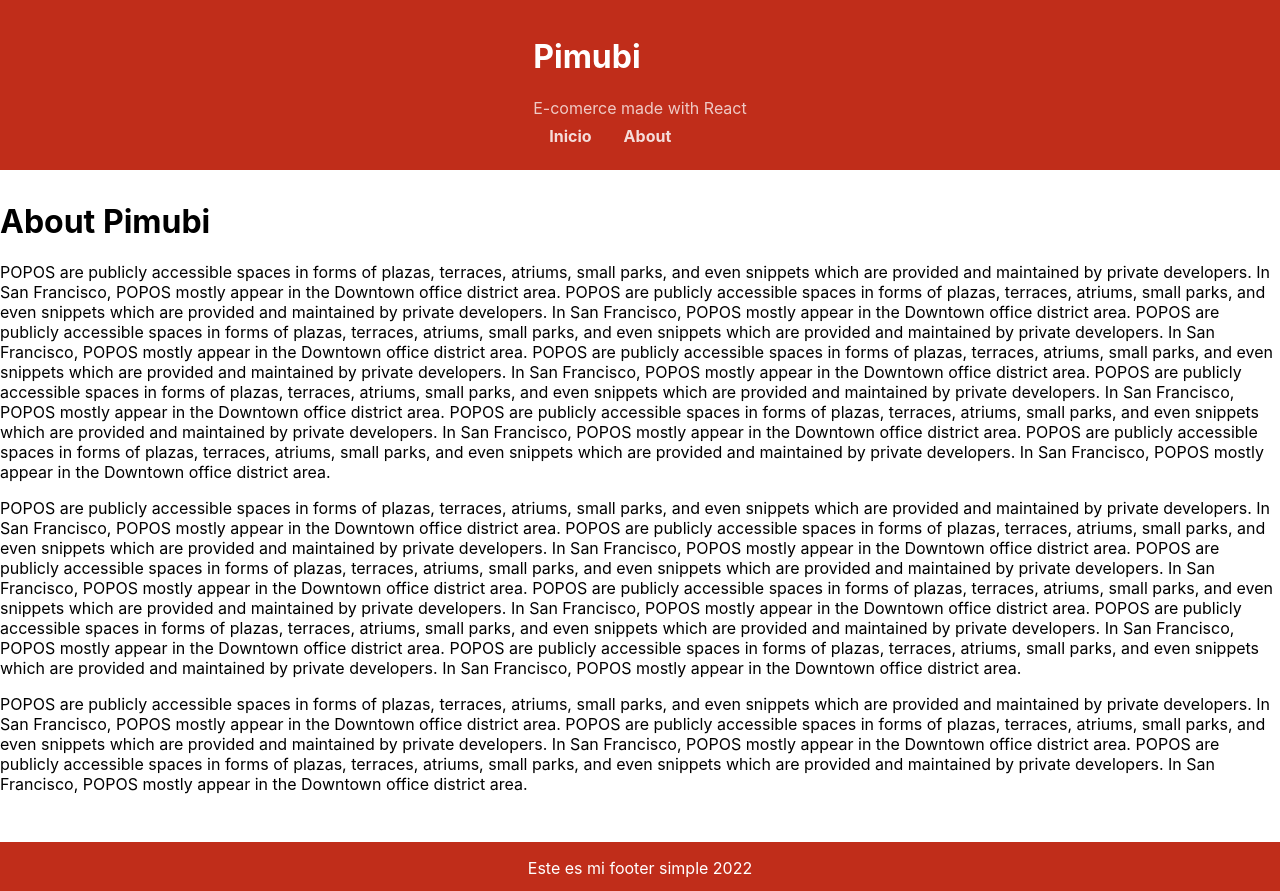
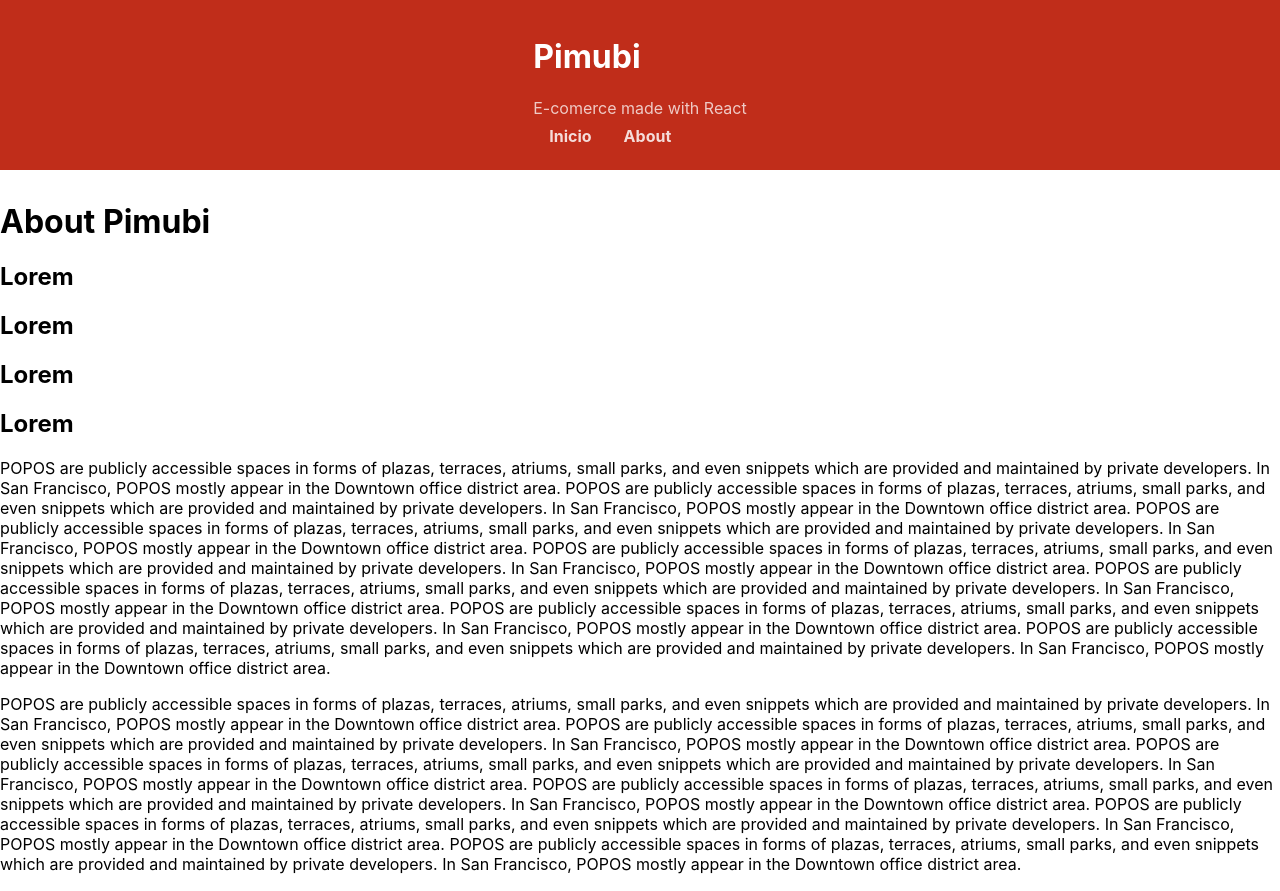
Before and after one commit to PimubiWeb/tienda-react, a React (Create React App) app: page /About in a window 1280 px wide. Shown: the top 891 px of the page. Built offline with nearby package versions, Linux system fonts and the light colour scheme.

Commit message:
localstorage, details product

```diff
--- a/src/App.js
+++ b/src/App.js
@@ -4,6 +4,8 @@ import Title from './components/Title';
 import ProductList from './components/ProductList';
 import Footer from './components/Footer';
 import About from './components/About';
+import POPOSDetails from './components/ProductDetails';
+
 
 import {
   BrowserRouter,
@@ -13,6 +15,20 @@ import {
 
 export class App extends Component{
 
+  constructor(){
+    super();
+
+    if(localStorage.getItem('carrito')){
+      this.state = {
+        data: [], carrito: JSON.parse(localStorage.getItem('carrito'))
+      }
+    }else{
+      this.state = {
+        data: [], carrito: []
+      }
+    }
+  }
+
   render() {
     return (
       <div className='App'>
@@ -20,8 +36,9 @@ export class App extends Component{
         <BrowserRouter>
           <Title />
           <Routes>
-          <Route path="/" element={<ProductList />} />
+          <Route exact path="/" element={<ProductList />} />
           <Route path='/About' element= {< About />} />
+          <Route path="/detail/:id" element={< POPOSDetails list={this.state.data} />} />
           </Routes>
           <Footer/>
         </BrowserRouter>
--- a/src/components/About.js
+++ b/src/components/About.js
@@ -4,6 +4,10 @@ function About() {
   return (
     <div>
       <h1>About Pimubi</h1>
+      <h2>Lorem</h2>
+      <h2>Lorem</h2>
+      <h2>Lorem</h2>
+      <h2>Lorem</h2>
       <p>POPOS are publicly accessible spaces in
         forms of plazas, terraces, atriums, small
         parks, and even snippets which are provided
--- a/src/components/Footer.css
+++ b/src/components/Footer.css
@@ -1,9 +1,7 @@
 .Footer {
     box-sizing: border-box;
     width: 100%;
-    display: flex;
-    justify-content: center;
-    align-items: baseline;
+    text-align: center;
     margin-top: 3em;
     padding: 1em;
     background-color: rgb(192, 45, 26);
--- a/src/components/Footer.js
+++ b/src/components/Footer.js
@@ -7,7 +7,7 @@ function Footer() {
 
   return (
 
-      <footer className='Footer'>Este es mi footer simple 2022</footer>
+    <footer className='Footer'>Este es mi footer simple 2022</footer>
 
   )
 }
--- a/src/components/Product.js
+++ b/src/components/Product.js
@@ -1,11 +1,14 @@
 // Componente Producto
 
 import React from 'react'
+import { Link } from 'react-router-dom'
 import './Product.css'
+
 
 function Product(props) {
   const { name, image, price } = props
   return (
+    <Link to={'/detail/'+props.id}>
     <div className="product">
       <img
         src={`${process.env.PUBLIC_URL}images/${image}`}
@@ -15,7 +18,9 @@ function Product(props) {
       />
       <h1>{name}</h1>
       <div>Price: {price}</div>
+      <button onClick={() => props.id }>Add to cart</button>
     </div>
+    </Link>
   )
 }
 
--- /dev/null
+++ b/src/components/ProductDetails.js
@@ -0,0 +1,32 @@
+// src/POPOSDetails.js
+
+import React from 'react'
+import { useParams } from 'react-router-dom'
+
+
+
+function POPOSDetails(props) {
+  const { id } = useParams.id() // Location index
+
+  const p = props.list[id]
+  console.log(p)
+
+  return (
+    <div>
+      <div>
+        <img src={`${process.env.PUBLIC_URL}images/${p.images[0]}`}
+        alt="sneakers"/>
+      </div>
+
+      <div>
+        <h1>{ p.title }</h1>
+        <p>{ p.desc }</p>
+        <p>{ p.price }</p>
+
+      </div>
+
+    </div>
+  )
+}
+
+export default POPOSDetails
--- a/src/components/ProductList.js
+++ b/src/components/ProductList.js
@@ -5,14 +5,14 @@ import Product from './Product';
 import './ProductList.css'
 import data from '../miJSON'
 
+function ProductList() {
 
-
-function ProductList() {
 
   const productos = data.map((obj) => {
     return (
       <Product
         key={obj.id}
+        id={obj.id}
         name={obj.title}
         price={obj.price}
         image={obj.images[0]}
@@ -25,6 +25,7 @@ function ProductList() {
 
       {productos}
 
+
     </div>
   )
 }
--- a/src/config/config.js
+++ /dev/null
@@ -1,4 +0,0 @@
-import * as firebase from 'firebase';
-import 'firebase/auth';
-import 'firebase/firestore';
-import 'firebase/storage';
--- a/src/miJSON.js
+++ b/src/miJSON.js
@@ -1,6 +1,6 @@
 const data = [
     {
-        "id":1,
+        "id":0,
        "title":"Nike Air",
        "desc":"The best nike air that u can buy",
        "price":120,
@@ -8,7 +8,7 @@ const data = [
        "stock": 999
     },
     {
-        "id": 2,
+        "id": 1,
        "title":"Anothers Nike",
        "desc":"anothers nike but its not the usual nike, its random nike",
        "price":250,
@@ -16,7 +16,7 @@ const data = [
        "stock": 222
     },
     {
-        "id": 3,
+        "id": 2,
        "title":"Anothers Nike",
        "desc":"anothers nike but its not the usual nike, its random nike",
        "price":115,
@@ -24,7 +24,7 @@ const data = [
        "stock": 222
     },
     {
-        "id": 4,
+        "id": 3,
        "title":"Anothers Nike",
        "desc":"anothers nike but its not the usual nike, its random nike",
        "price":250,
```
Also changed, not shown: src/images/logo.svg (deleted).
